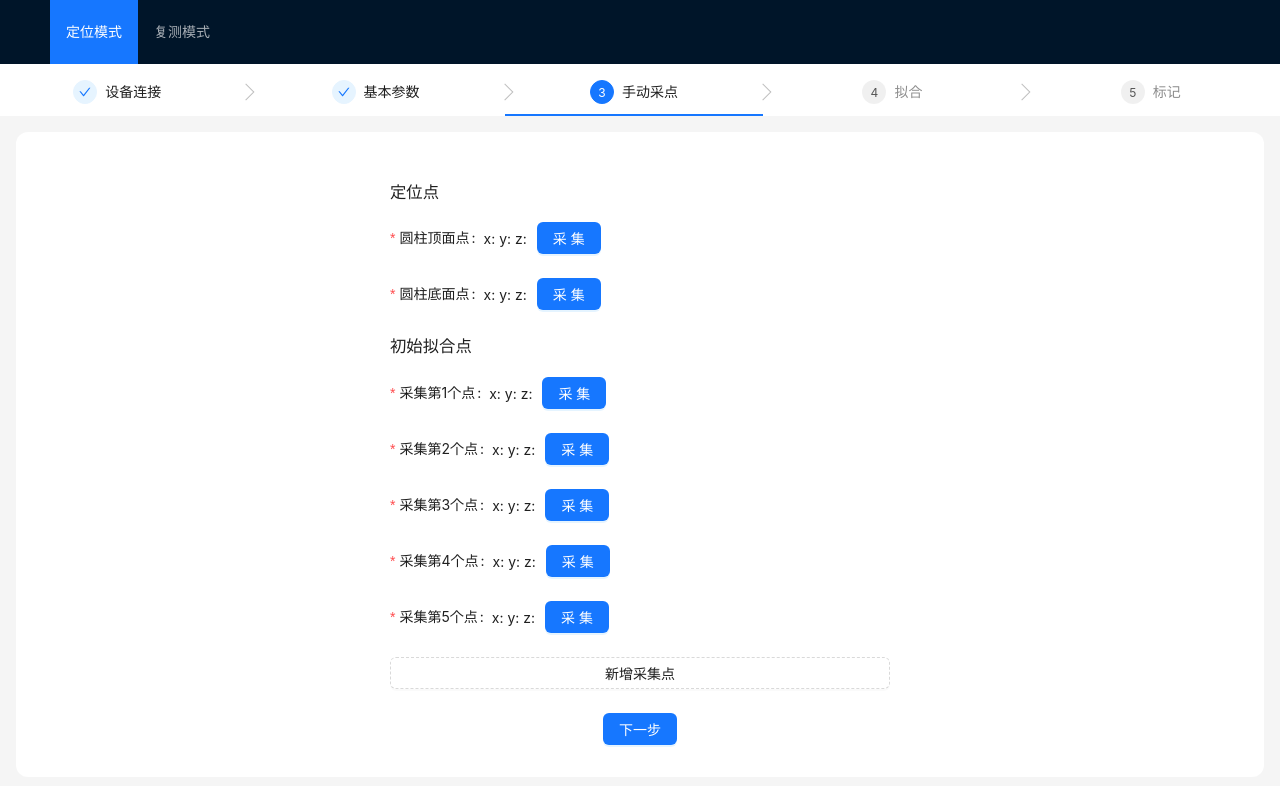
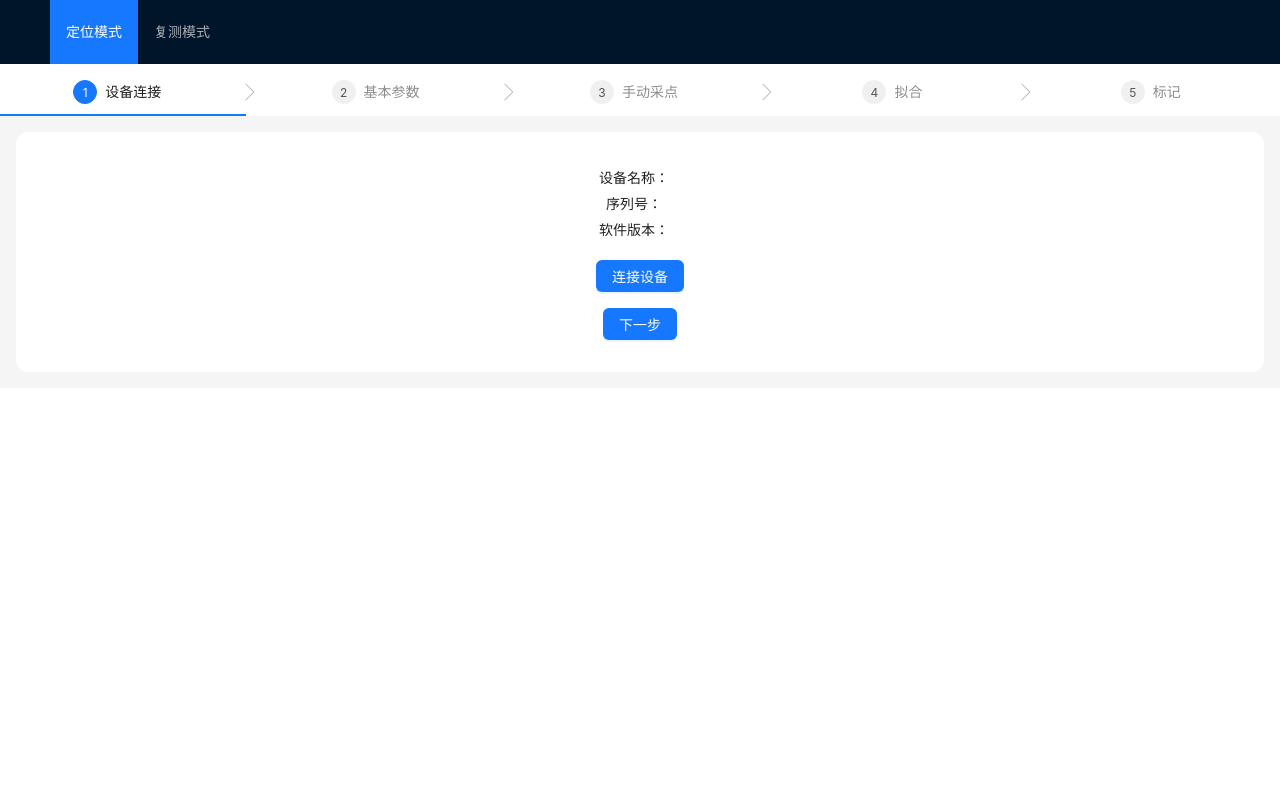
Before and after one commit to loockluoPublic/quanzhanyi, a React (Vite) app: page / in a window 1280 px wide. Shown: the top 786 px of the page. Built offline with nearby package versions, Linux system fonts and the light colour scheme; what @ridge18/web-serial-monitor would draw is missing.

Commit message:
feat: publish

```diff
--- a/src/components/ConnectDevice.tsx
+++ b/src/components/ConnectDevice.tsx
@@ -9,7 +9,6 @@ export const serial = new SerialMonitor({ mode: "text", parseLines: true });
 
 export default function Connect() {
   const [deviceInfoData, setDeviceInfo] = useRecoilState(deviceInfo);
-  console.log("%c Line:12 🍬 DeviceInfo", "color:#f5ce50", deviceInfoData);
   return (
     <div className="q-mb-4 q-text-center">
       <table className="q-mb-4 ">
--- a/src/components/commond.ts
+++ b/src/components/commond.ts
@@ -2,6 +2,7 @@ import { serial } from "./ConnectDevice";
 import { Vector3 } from "three";
 
 const mock = new URLSearchParams(location.search).has("mock");
+
 export const sendText = (text): Promise<string> => {
   return new Promise((resolve) => {
     if (import.meta.env.DEV || mock) {
@@ -22,7 +23,6 @@ export const sendText = (text): Promise<string> => {
         "2107:2": "1.069995191213058,1.000012316348839",
       };
       resolve(mockData[text]);
-      console.log("%c Line:29 🍉 text", "color:#ea7e5c", text, mockData[text]);
       return;
     }
     const flag = setTimeout(() => {
--- a/src/pages/setting.tsx
+++ b/src/pages/setting.tsx
@@ -34,17 +34,14 @@ const sdmOptions = [
 
 export default function Setting() {
   const [data, setData] = useRecoilState(Data);
-  const [step, setStep] = useState(2);
-  console.log("%c Line:34 🍌 step", "color:#ffdd4d", step);
+  const [step, setStep] = useState(0);
 
   const [form] = Form.useForm();
 
   const pickPoint = (key: string, field: any) => {
-    console.log("%c Line:39 🎂 key", "color:#42b983", key, field);
     const arr = form.getFieldValue(key);
-    console.log("%c Line:42 🌽 arr", "color:#42b983", arr);
+
     getPoint().then((res) => {
-      console.log("%c Line:44 🥪 res", "color:#4fff4B", res);
       arr[field.key] = res;
       form.setFieldValue(key, [...arr]);
     });
@@ -55,16 +52,16 @@ export default function Setting() {
   };
 
   const next = () => {
-    switch (step) {
-      case 0:
-        break;
-      case 1:
-        break;
-      case 2:
-        break;
-      case 3:
-        break;
-    }
+    // switch (step) {
+    //   case 0:
+    //     break;
+    //   case 1:
+    //     break;
+    //   case 2:
+    //     break;
+    //   case 3:
+    //     break;
+    // }
     const formValues = form.getFieldsValue();
     setData({ ...data, ...formValues });
     setStep(step + 1);
@@ -72,7 +69,6 @@ export default function Setting() {
 
   const getFromPoints = () => {
     const { firstPoints, points } = form.getFieldsValue() ?? {};
-    console.log("%c Line:61 🥝 points", "color:#ffdd4d", points);
     return [...(firstPoints ?? []), ...(points ?? [])];
   };
   const panel = () => {
```
